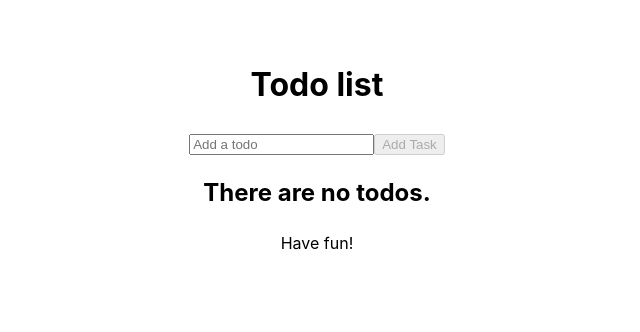
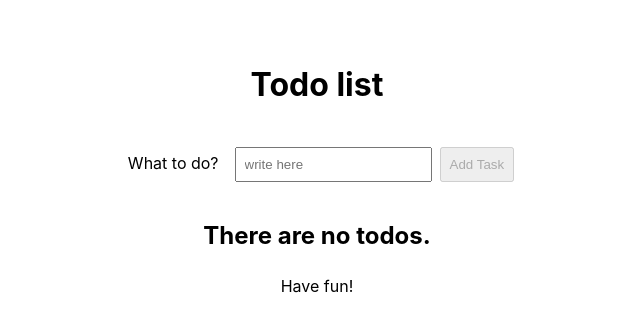
Before and after one commit to tataata/todo-app, a React (Vite) app: page / in a window 1280 px wide. Shown: the top 332 px of the page, without its empty margins (323-963 px from the left). Built offline with nearby package versions, Linux system fonts and the light colour scheme.

Commit message:
min styling for the form; add two ways of getting value of the input: with useState and useRef

```diff
--- /dev/null
+++ b/src/AddItem.css
@@ -0,0 +1,16 @@
+form {
+  padding: 1rem;
+}
+
+label,
+input,
+button {
+  margin: 0 0.25rem;
+  padding: 0.5rem;
+}
+
+
+.error-message {
+  color: rgb(226, 78, 49);
+  font-style: italic;
+}
--- a/src/AddItem.jsx
+++ b/src/AddItem.jsx
@@ -1,15 +1,33 @@
-import { useState } from "react";
+import { useState, useRef, useId } from "react"
+import './AddItem.css'
 
 function AddItem( { addTask } ) {
-  const [ text, setText ] = useState('');
+  // Get the value of the input via useState
+  // -- when I want to provide instant validation feedback
+  // -- when I want to reset the value on submition
+  const [ text, setText ] = useState('')
+
+  // Get the value of the input via ref
+  // Ref is ok when I need a value only once, on submition
+  const textInputRef = useRef()
+
+  const todoItemId = useId()
+
   return (
     <form onSubmit={(event) => {
-      event.preventDefault();
-      addTask(text);
-      setText("");
+      event.preventDefault()
+      addTask(text)
+      setText("")
+      console.log(text + ' <-- grabbed with useState')
+      const enteredText = textInputRef.current.value
+      console.log(enteredText + ' <-- grabbed with useRef')
     }}>
+      <label htmlFor="{todoItemId}">What to do?</label>
       <input
-        placeholder="Add a todo"
+        id="{todoItemId}"
+        ref={textInputRef}
+        placeholder="write here"
+        pattern="^[a-zA-Z0-9 ]+$"
         type="text"
         value={text}
         onChange={(event) => {
--- a/src/App.jsx
+++ b/src/App.jsx
@@ -13,7 +13,7 @@ function App() {
   }
 
   const addTask = (text) => {
-    setTasks([...tasks, {task: text, status: 'open', id: uuid() }])
+    setTasks([...tasks, {task: text, status: 'closed', id: uuid() }])
   }
 
   return (
```
